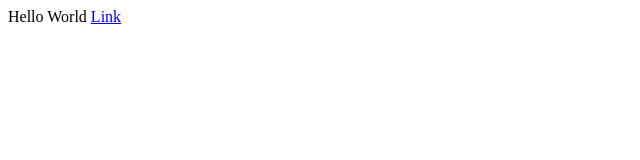
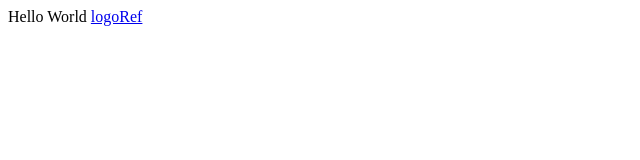
Before and after one commit to profdl/profdl.github.io, a plain HTML site: page index.html in a window 1280 px wide. Shown: the full height of the page, 0-640 px from the left. Drawn offline with Linux system fonts and the light colour scheme.

Commit message:
Update index.html

```diff
--- a/index.html
+++ b/index.html
@@ -6,6 +6,6 @@
 </head>
 <body>
     Hello World
-    <a href="logoRef.zip">Link</a>
+    <a href="logoRef.zip">logoRef</a>
 </body>
 </html>
```
